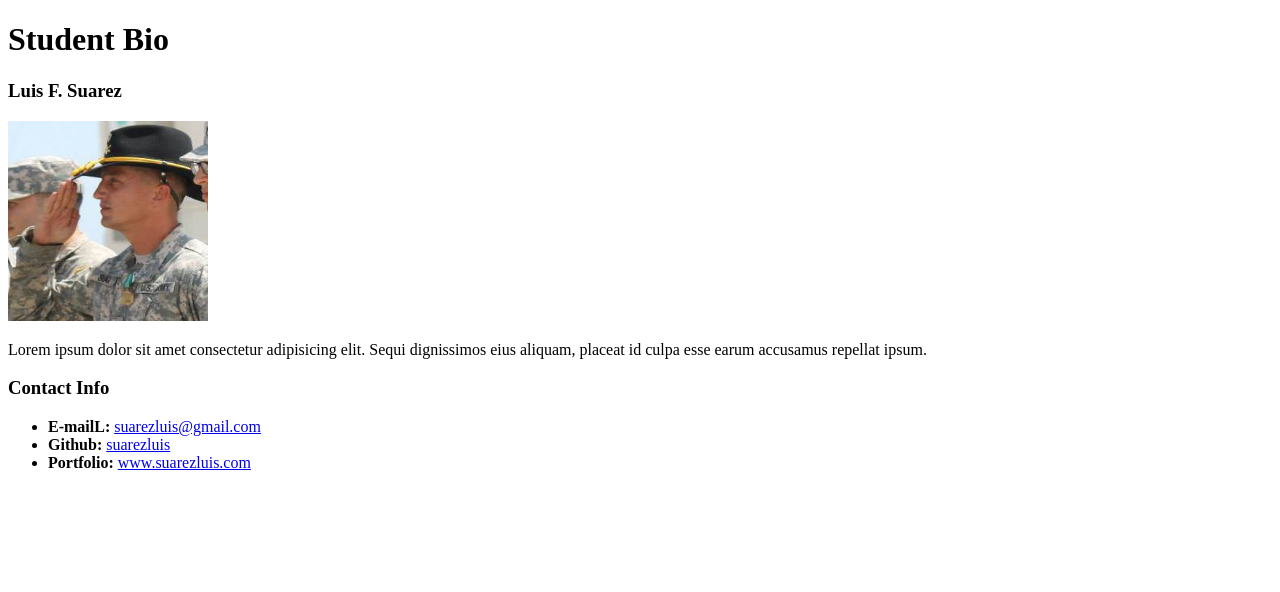
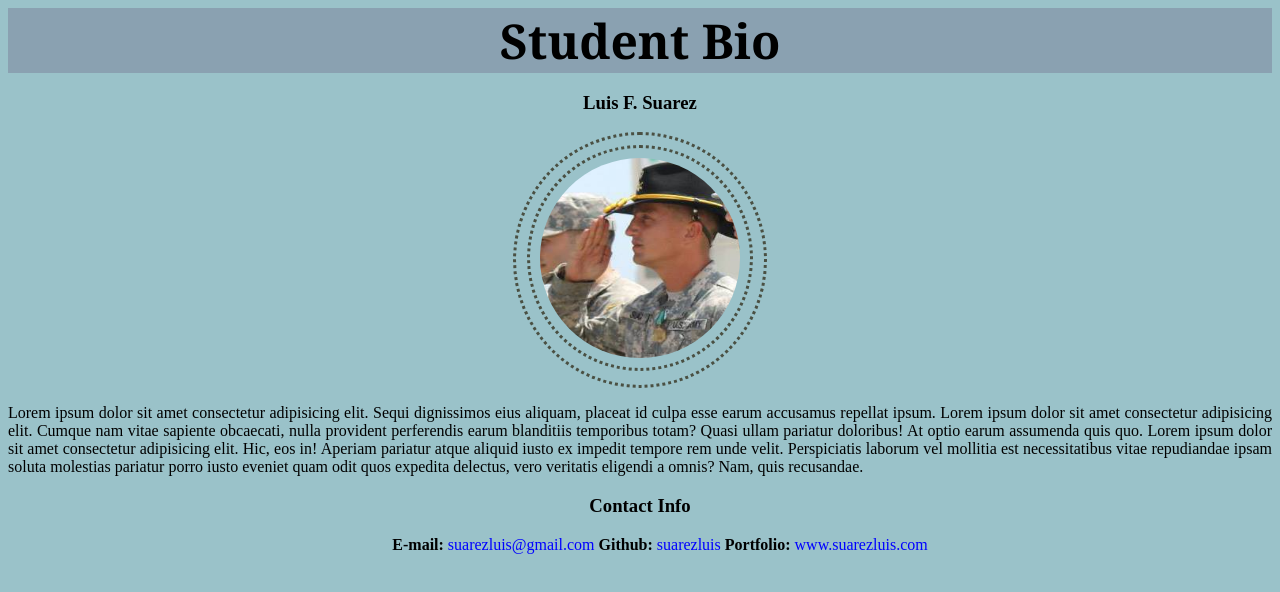
Before and after one commit to suarezluis/studentBio, a plain HTML site: page index.html in a window 1280 px wide. Drawn offline with Linux system fonts and the light colour scheme.

Commit message:
css added

```diff
--- a/index.html
+++ b/index.html
@@ -6,6 +6,7 @@
     <meta name="viewport" content="width=device-width, initial-scale=1.0">
     <meta http-equiv="X-UA-Compatible" content="ie=edge">
     <title>Student Bio</title>
+    <link rel="stylesheet" href="styles.css">
 </head>
 
 <body>
@@ -15,15 +16,19 @@
     <div>
         <section>
             <h3>Luis F. Suarez</h3>
-            <img src="profile.jpg" alt="Picture of Student" height="200" width="200">
+            <div class="image">
+                <img src="profile.jpg" alt="Picture of Student" height="200" width="200">
+            </div>
             <p>Lorem ipsum dolor sit amet consectetur adipisicing elit. Sequi dignissimos eius aliquam, placeat id culpa esse
-                earum accusamus repellat ipsum.</p>
+                earum accusamus repellat ipsum. Lorem ipsum dolor sit amet consectetur adipisicing elit. Cumque nam vitae
+                sapiente obcaecati, nulla provident perferendis earum blanditiis temporibus totam? Quasi ullam pariatur doloribus!
+                At optio earum assumenda quis quo. Lorem ipsum dolor sit amet consectetur adipisicing elit. Hic, eos in! Aperiam pariatur atque aliquid iusto ex impedit tempore rem unde velit. Perspiciatis laborum vel mollitia est necessitatibus vitae repudiandae ipsam soluta molestias pariatur porro iusto eveniet quam odit quos expedita delectus, vero veritatis eligendi a omnis? Nam, quis recusandae.</p>
         </section>
         <section>
             <h3>Contact Info</h3>
             <ul>
                 <li>
-                    <strong>E-mailL: </strong>
+                    <strong>E-mail: </strong>
                     <a href="mailto:suarezluis@gmail.com" target="blank">suarezluis@gmail.com</a>
                 </li>
                 <li>
--- /dev/null
+++ b/styles.css
@@ -0,0 +1,44 @@
+body {
+  text-align: center;
+  background-color: #9ac2c9;
+}
+
+h1 {
+  margin: 0;
+  padding: 0;
+  border: 0;
+  background-color: #8aa1b1;
+  font-family: Cambria, Cochin, Georgia, Times, "Times New Roman", serif;
+  font-size: 3em;
+  padding-bottom: 0px;
+}
+
+img {
+  border-radius: 50%;
+  border-style: dotted;
+  border-color: #4a5043;
+  padding: 10px;
+}
+.image {
+  margin: auto;
+  width: 18%;
+  border-radius: 50%;
+  border-style: dotted;
+  border-color: #4a5043;
+  padding: 10px;
+}
+li {
+  padding-top: 10px;
+  list-style-type: none;
+  display: inline;
+}
+
+p {
+    text-align: justify;
+}
+
+a{
+    color: blue;
+    text-decoration: none;
+
+}
```
